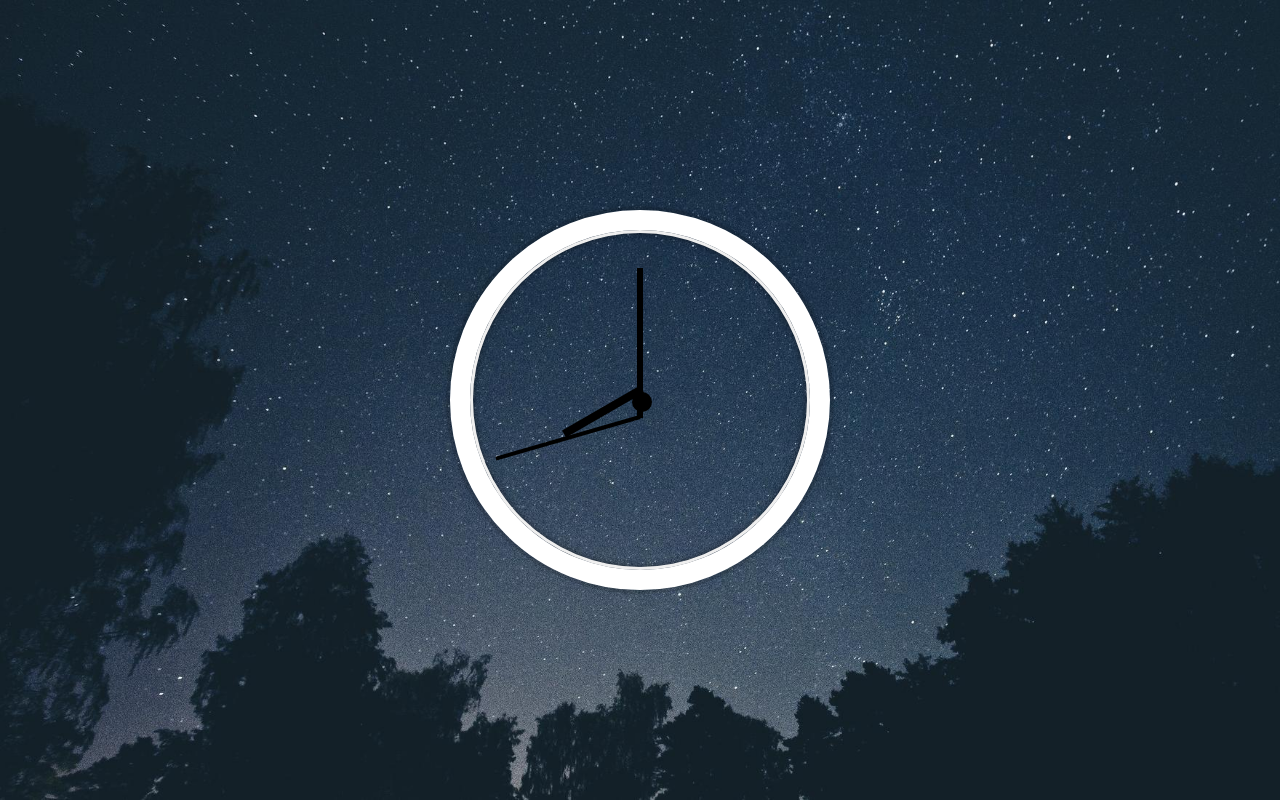
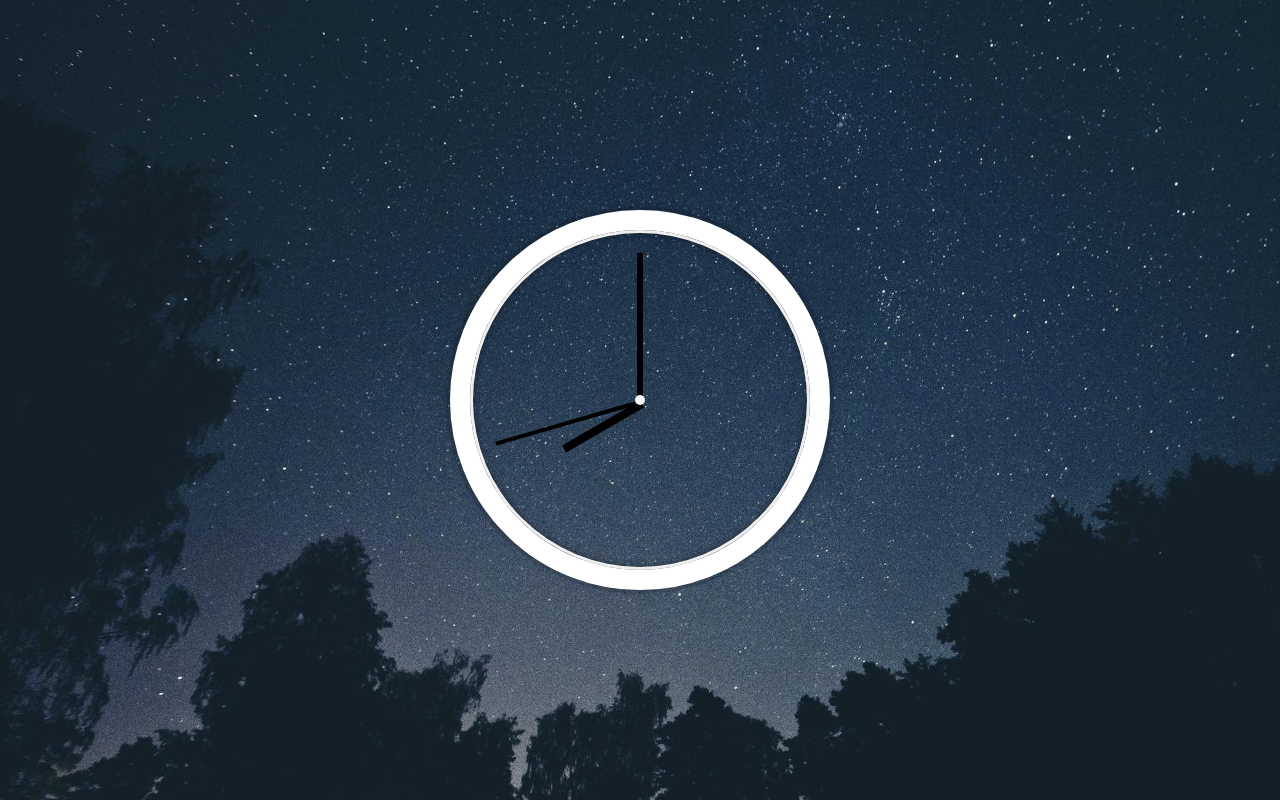
Before and after one commit to daslef/js-30, a plain HTML site: page 02_clock/src/index.html in a window 1280 px wide. Drawn offline with Linux system fonts and the light colour scheme.

Commit message:
basic realization with some enhancement. todo: fix 00 bug

```diff
--- a/02_clock/src/index.js
+++ b/02_clock/src/index.js
@@ -5,7 +5,7 @@ setInterval(() => {
     let hour = currentDate.getHours()
     let minute = currentDate.getMinutes()
     let second = currentDate.getSeconds()
-    hoursHand.style.transform = `translate(6.2rem, -15px) rotate(${hour * 30 + 90}deg)`
-    minutesHand.style.transform = `translateY(15px) rotate(${minute * 6 + 90}deg)`
-    secondsHand.style.transform = `translateY(15px) rotate(${second * 6 + 90}deg)`
+    hoursHand.style.transform = `translateX(6.2rem) rotate(${hour * 30 + 90}deg)`
+    minutesHand.style.transform = `rotate(${minute * 6 + 90}deg)`
+    secondsHand.style.transform = `rotate(${second * 6 + 90}deg)`
 }, 1000)
--- a/02_clock/src/style.css
+++ b/02_clock/src/style.css
@@ -38,10 +38,12 @@ body {
 .clock::after {
     content: "";
     position: absolute;
-    top: calc(50% - 8px);
-    left: calc(50% - 8px);
+    top: calc(50% - 5px);
+    left: calc(50% - 5px);
     border-radius: 50%;
-    border: 10px solid black;
+    width: 10px;
+    height: 10px;
+    background: whitesmoke;
 }
 
 .clock__hand {
```
